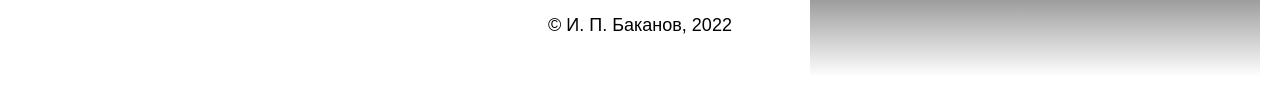
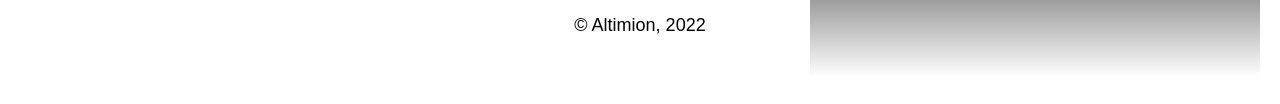
Before and after one commit to IvanBakanov/Apocenter, a plain HTML site: page index.html in a window 1280 px wide. Shown: the part 693-797 px from the top of the page. Drawn offline with Linux system fonts and the light colour scheme.

Commit message:
Update index.html

```diff
--- a/index.html
+++ b/index.html
@@ -80,7 +80,7 @@
     </main>
     <footer>
         <a href="mailto:altimion.space@gmail.com" style="text-decoration: none">altimion.space@gmail.com</a>
-        <p>© И. П. Баканов, 2022</p>
+        <p>© Altimion, 2022</p>
     </footer>
     <script src="script.js"></script>
 </body>
```
